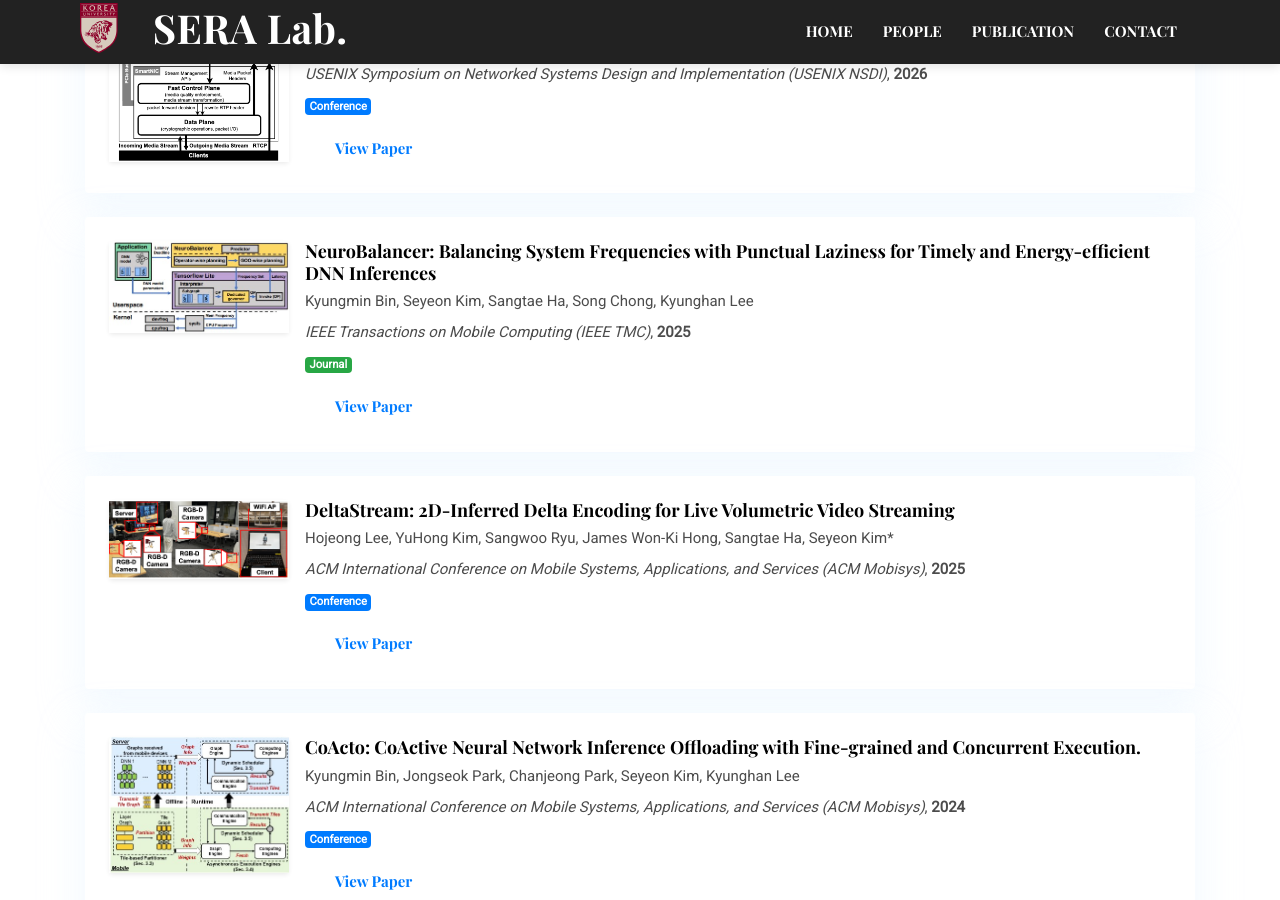
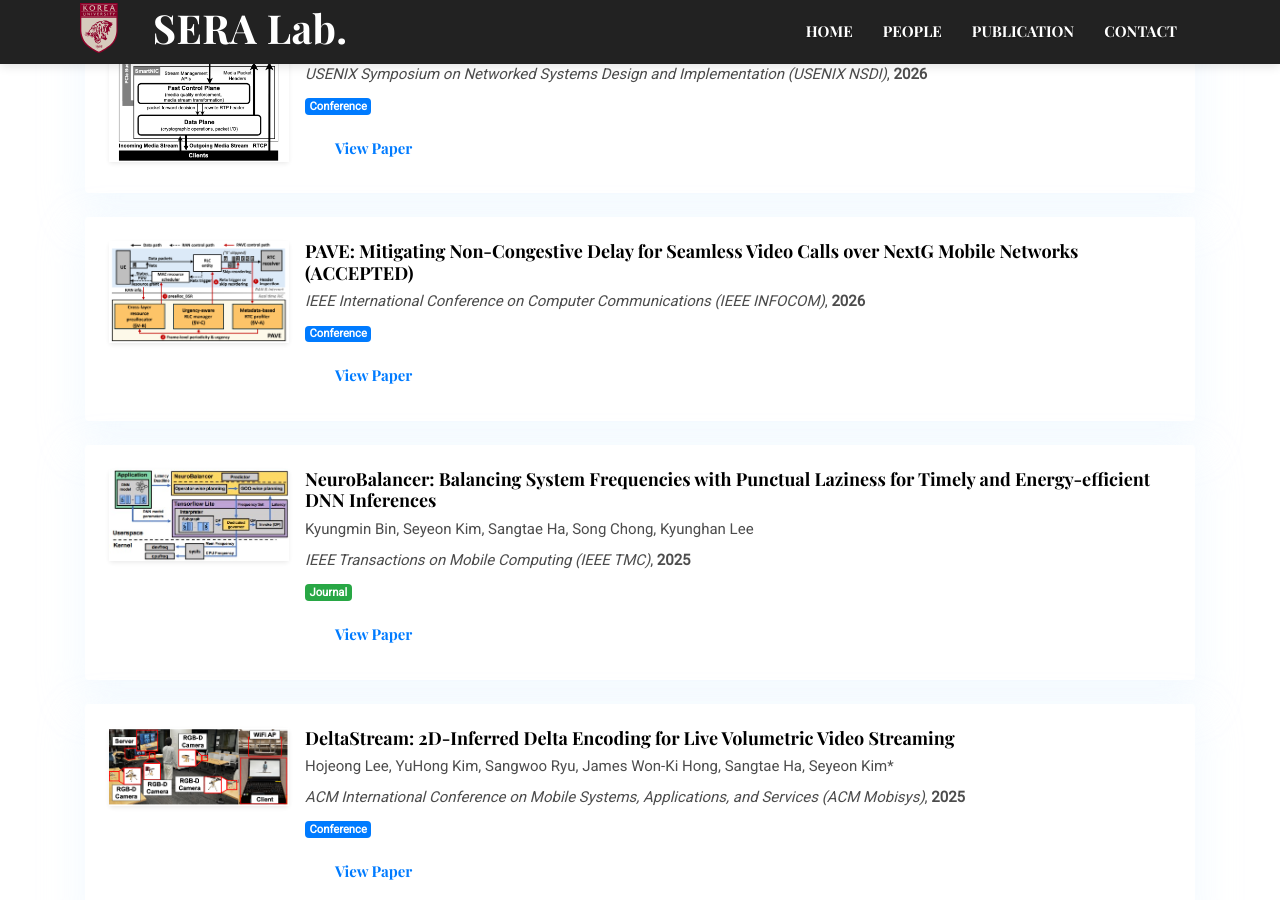
Before and after one commit to seyeon4302/seyeon4302.github.io, a Jekyll site: the page built from _pages/publications.html, in a window 1280 px wide and 900 px high, scrolled down 579 px. Built offline with Jekyll 4.4.1, drawn with Linux system fonts in a browser that asks for light colours.

Commit message:
Update publications.yml

```diff
--- a/_data/publications.yml
+++ b/_data/publications.yml
@@ -1,3 +1,11 @@
+- title: "PAVE: Mitigating Non-Congestive Delay for Seamless Video Calls over NextG Mobile Networks (ACCEPTED)"
+  venue: IEEE International Conference on Computer Communications (IEEE INFOCOM)
+  year: 2026
+  type: conference
+  link: .
+  icon: assets/images/publications/PAVE.png
+
+
 - title: "eXpressSFU: Toward Super-Scalable Video Conferencing with SmartNICs (ACCEPTED)"
   venue: USENIX Symposium on Networked Systems Design and Implementation (USENIX NSDI)
   year: 2026
```
